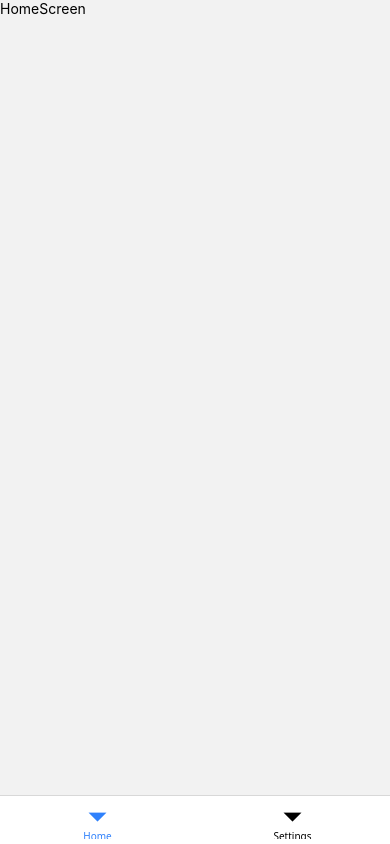
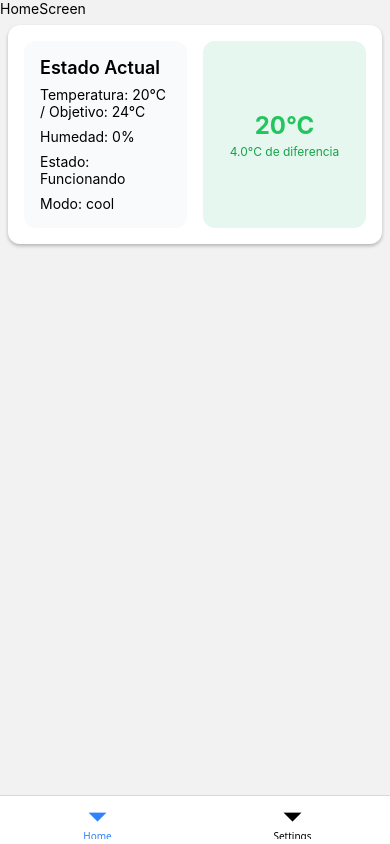
Before and after one commit to MaNoLiN-CRV/ZafrAir, a React Native app: screen /Home in a window 390 px wide. Built offline with nearby package versions, Linux system fonts and the light colour scheme.

Commit message:
Basic Ac component created

```diff
--- a/babel.config.js
+++ b/babel.config.js
@@ -1,3 +1,4 @@
 module.exports = {
   presets: ['module:@react-native/babel-preset'],
+
 };
--- a/package.json
+++ b/package.json
@@ -19,7 +19,7 @@
     "react-native-paper": "^5.13.1",
     "react-native-safe-area-context": "^5.1.0",
     "react-native-screens": "^4.6.0",
-    "react-native-vector-icons": "^10.2.0"
+    "react-native-svg": "^15.11.1"
   },
   "devDependencies": {
     "@babel/core": "^7.25.2",
--- /dev/null
+++ b/src/components/ChartComponent.tsx
@@ -0,0 +1,132 @@
+import React from 'react';
+import { View, Text, StyleSheet, Dimensions } from 'react-native';
+
+interface DataPoint {
+  time: string;
+  temperature: number;
+  humidity: number;
+}
+
+export interface ACStatsProps {
+  historicalData: DataPoint[];
+  currentTemp: number;
+  currentHumidity: number;
+  isRunning: boolean;
+  mode: 'cool' | 'heat' | 'fan';
+  targetTemp: number;
+}
+
+const AComponent = ({
+  historicalData = [],
+  currentTemp = 0,
+  currentHumidity = 0,
+  isRunning = false,
+  mode = 'cool',
+  targetTemp = 24
+}: ACStatsProps) => {
+
+  const getModeColor = () => {
+    const colors = {
+      cool: '#4ECDC4',
+      heat: '#FF6B6B',
+      fan: '#45B7D1'
+    };
+    return colors[mode] || '#666666';
+  };
+
+  if (historicalData.length === 0) {
+    return (
+      <View style={styles.container}>
+        <Text>No hay datos disponibles</Text>
+      </View>
+    );
+  }
+
+  return (
+    <View style={styles.container}>
+      <View style={styles.statsContainer}>
+        <View style={styles.statsPanel}>
+          <Text style={styles.panelTitle}>Estado Actual</Text>
+          <View style={styles.statsContent}>
+            <Text>Temperatura: {currentTemp}°C / Objetivo: {targetTemp}°C</Text>
+            <Text>Humedad: {currentHumidity}%</Text>
+            <Text>Estado: {isRunning ? 'Funcionando' : 'Apagado'}</Text>
+            <Text>Modo: {mode}</Text>
+          </View>
+        </View>
+        <View
+          style={[
+            styles.indicatorPanel,
+            { backgroundColor: isRunning ? '#e6f7ef' : '#f5f5f5' }
+          ]}
+        >
+          <Text
+            style={[
+              styles.currentTempText,
+              { color: isRunning ? '#22c55e' : '#666666' }
+            ]}
+          >
+            {currentTemp}°C
+          </Text>
+          <Text
+            style={[
+              styles.diffText,
+              { color: isRunning ? '#16a34a' : '#666666' }
+            ]}
+          >
+            {Math.abs(currentTemp - targetTemp).toFixed(1)}°C de diferencia
+          </Text>
+        </View>
+      </View>
+    </View>
+  );
+};
+
+const styles = StyleSheet.create({
+  container: {
+    backgroundColor: 'white',
+    borderRadius: 12,
+    padding: 16,
+    margin: 8,
+    shadowColor: '#000',
+    shadowOffset: { width: 0, height: 2 },
+    shadowOpacity: 0.25,
+    shadowRadius: 3.84,
+    elevation: 5,
+  },
+  statsContainer: {
+    flexDirection: 'row',
+    gap: 16,
+  },
+  statsPanel: {
+    flex: 1,
+    backgroundColor: '#f9fafb',
+    borderRadius: 12,
+    padding: 16,
+  },
+  panelTitle: {
+    fontSize: 18,
+    fontWeight: '600',
+    marginBottom: 8,
+  },
+  statsContent: {
+    gap: 8,
+  },
+  indicatorPanel: {
+    flex: 1,
+    borderRadius: 12,
+    padding: 16,
+    justifyContent: 'center',
+    alignItems: 'center',
+  },
+  currentTempText: {
+    fontSize: 24,
+    fontWeight: 'bold',
+  },
+  diffText: {
+    fontSize: 12,
+    marginTop: 4,
+  },
+});
+
+export default AComponent;
--- a/src/screens/HomeScreen.tsx
+++ b/src/screens/HomeScreen.tsx
@@ -1,10 +1,27 @@
 import { View, Text } from 'react-native'
 import React from 'react'
+import AComponent, { ACStatsProps } from '../components/ChartComponent.tsx';
+
+const sampleData : ACStatsProps = {
+  historicalData: [
+    {
+      time: new Date().toLocaleDateString(),
+      temperature: 24,
+      humidity: 50
+    }
+  ],
+  currentTemp: 20,
+  currentHumidity: 0,
+  isRunning: true,
+  mode: 'cool',
+  targetTemp: 24
+}
 
 export default function HomeScreen() {
   return (
     <View>
       <Text>HomeScreen</Text>
+      <AComponent {...sampleData} />
     </View>
   )
 }
```
Also changed, not shown: 1 other file (tests, documents, lock files or other folders).
